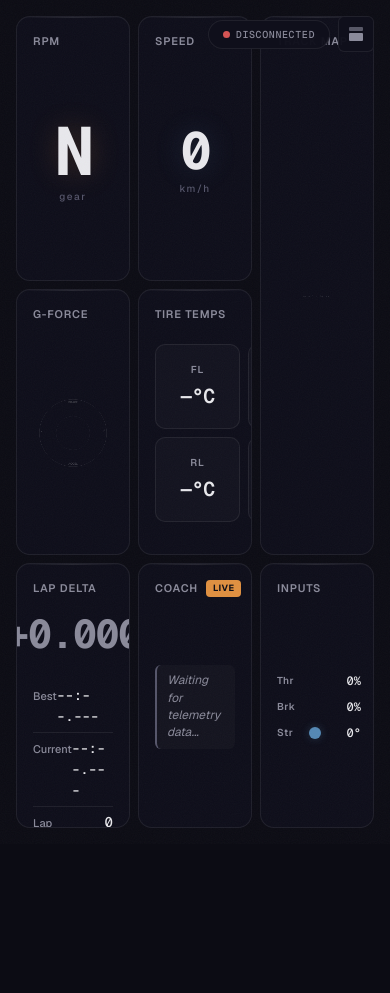
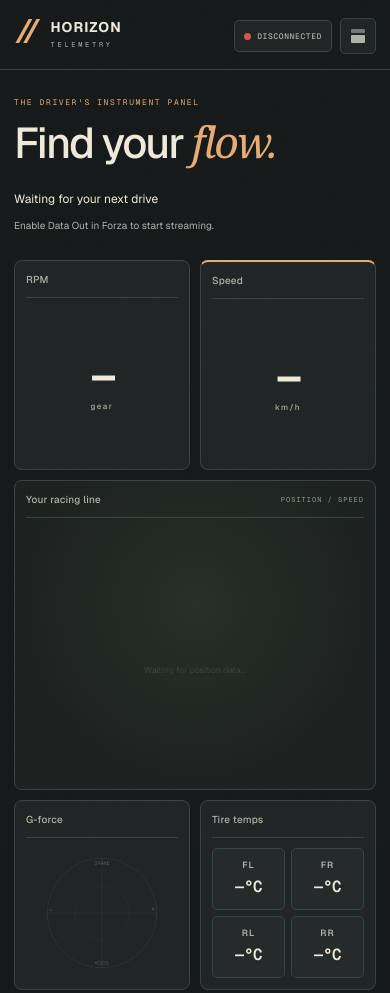
Before and after one commit to jasperan/forza-horizon-5-telemetry-listener, a plain HTML site: page dashboard/index.html in a window 390 px wide. Shown: the top 993 px of the page. Before the commit the page ends 844 px from the top, so only its background shows below. Drawn offline with nearby package versions, Linux system fonts and the light colour scheme.

Commit message:
feat(ui): redesign telemetry deck and connection feedback

```diff
--- a/dashboard/app.js
+++ b/dashboard/app.js
@@ -76,7 +76,8 @@
     // ── WebSocket with Auto-Reconnect ────────────────────────────────────
     class TelemetrySocket {
         constructor(path, onMessage) {
-            this.url = 'ws://' + window.location.host + path;
+            this.url = (window.location.protocol === 'https:' ? 'wss://' : 'ws://') + window.location.host + path;
+            this.isTelemetry = path === '/ws/telemetry';
             this.onMessage = onMessage;
             this.reconnectDelay = 2000;
             this.connect();
@@ -91,10 +92,10 @@
                     // ignore malformed messages
                 }
             };
-            this.ws.onopen = () => updateConnectionStatus(true);
-            this.ws.onerror = () => updateConnectionStatus(false);
+            this.ws.onopen = () => { if (this.isTelemetry) updateConnectionStatus(true); };
+            this.ws.onerror = () => { if (this.isTelemetry) updateConnectionStatus(false); };
             this.ws.onclose = () => {
-                updateConnectionStatus(false);
+                if (this.isTelemetry) updateConnectionStatus(false);
                 setTimeout(() => this.connect(), this.reconnectDelay);
             };
         }
@@ -589,6 +590,7 @@
     // ── Telemetry Data Handler ───────────────────────────────────────────
     function onTelemetryData(data) {
         latestData = data;
+        $('session-state').textContent = 'Telemetry streaming · Lap ' + (data.lap_number || 0);
 
         // Detect session change (clear track)
         var sessionId = data.session_id || data.race_id || null;
--- a/dashboard/index.html
+++ b/dashboard/index.html
@@ -11,9 +11,12 @@
     <link rel="preconnect" href="https://fonts.gstatic.com" crossorigin>
     <link href="https://fonts.googleapis.com/css2?family=Geist:wght@400;500;600;700;800&family=Geist+Mono:wght@400;500;600;700&display=swap" rel="stylesheet">
     <link rel="stylesheet" href="/dashboard/style.css">
+    <link rel="stylesheet" href="/dashboard/race-deck.css">
     <script src="/dashboard/app.js" defer></script>
 </head>
 <body data-mode="full">
+    <a class="deck-skip" href="#dashboard-full">Skip to telemetry</a>
+    <header class="deck-brand"><span class="deck-mark" aria-hidden="true">//</span><strong>HORIZON<span>TELEMETRY</span></strong><span class="deck-edition">FORZA HORIZON 4 / 5</span></header>
 
     <!-- Grain overlay for texture -->
     <div class="grain-overlay" aria-hidden="true"></div>
@@ -33,7 +36,8 @@
     </nav>
 
     <!-- ========== FULL MODE DASHBOARD ========== -->
-    <main id="dashboard-full">
+    <main id="dashboard-full" tabindex="-1">
+        <section class="deck-overview" aria-labelledby="deck-title"><div><p>THE DRIVER'S INSTRUMENT PANEL</p><h1 id="deck-title">Find your <em>flow.</em></h1></div><div class="deck-session"><span id="session-state">Waiting for your next drive</span><p>Enable Data Out in Forza to start streaming.</p></div></section>
         <div class="grid-container">
 
             <!-- RPM Panel -->
@@ -42,7 +46,7 @@
                 <div class="panel-body gauge-body">
                     <canvas id="rpm-gauge" width="300" height="300"></canvas>
                     <div class="gauge-overlay">
-                        <span id="gear-display" class="gear-number">N</span>
+                        <span id="gear-display" class="gear-number">—</span>
                         <span class="gauge-label">gear</span>
                     </div>
                 </div>
@@ -54,7 +58,7 @@
                 <div class="panel-body gauge-body">
                     <canvas id="speed-gauge" width="300" height="300"></canvas>
                     <div class="gauge-overlay">
-                        <span id="speed-display" class="speed-number">0</span>
+                        <span id="speed-display" class="speed-number">—</span>
                         <span class="gauge-label">km/h</span>
                     </div>
                 </div>
@@ -62,7 +66,7 @@
 
             <!-- Track Map Panel -->
             <section id="track-panel" class="panel" aria-label="Track map">
-                <header class="panel-header">Track map</header>
+                <header class="panel-header">Your racing line <span class="deck-panel-note">POSITION / SPEED</span></header>
                 <div class="panel-body">
                     <canvas id="track-map" width="400" height="400"></canvas>
                 </div>
@@ -129,11 +133,11 @@
             <section id="coach-panel" class="panel" aria-label="AI driving coach">
                 <header class="panel-header">
                     Coach
-                    <span class="coach-badge">Live</span>
+                    <span class="coach-badge">Insights</span>
                 </header>
                 <div class="panel-body">
                     <ul id="coach-feed" aria-live="polite">
-                        <li class="coach-empty">Waiting for telemetry data...</li>
+                        <li class="coach-empty">Your driving notes will appear here once telemetry arrives.</li>
                     </ul>
                 </div>
             </section>
--- /dev/null
+++ b/dashboard/race-deck.css
@@ -0,0 +1,447 @@
+:root {
+  --bg: #171a1a;
+  --bg-raised: #202525;
+  --border: #3b4441;
+  --border-hover: #617069;
+  --text: #eee9da;
+  --text-secondary: #afb3a7;
+  --text-tertiary: #818b80;
+  --accent: #e7ac74;
+  --radius-lg: 8px;
+}
+body[data-mode="full"] {
+  overflow: auto;
+}
+.grain-overlay {
+  opacity: 0.012;
+}
+.deck-skip {
+  position: fixed;
+  top: 10px;
+  left: 12px;
+  padding: 12px;
+  background: var(--accent);
+  color: var(--bg);
+  z-index: 300;
+  transform: translateY(-180%);
+  text-decoration: none;
+}
+.deck-skip:focus {
+  transform: none;
+}
+.deck-brand {
+  display: flex;
+  align-items: center;
+  gap: 13px;
+  min-height: 75px;
+  padding: 15px 35px;
+  border-bottom: 1px solid var(--border);
+}
+.deck-mark {
+  color: var(--accent);
+  font: bold 40px/1 monospace;
+  letter-spacing: -12px;
+  padding-right: 8px;
+}
+.deck-brand strong {
+  font-size: 17px;
+  letter-spacing: 1px;
+  line-height: 1.1;
+}
+.deck-brand strong > span {
+  display: block;
+  color: var(--text-secondary);
+  font: 8px var(--font-mono);
+  letter-spacing: 2.7px;
+  margin-top: 5px;
+}
+.deck-edition {
+  margin-left: 23px;
+  padding-left: 23px;
+  border-left: 1px solid var(--border);
+  font: 9px var(--font-mono);
+  color: var(--text-secondary);
+  letter-spacing: 1px;
+}
+#top-bar {
+  position: absolute;
+  top: 20px;
+  right: 35px;
+}
+#connection-status {
+  border-radius: 5px;
+  font-size: 9px;
+  padding: 10px 13px;
+}
+#mode-toggle {
+  min-height: 36px;
+  min-width: 40px;
+  border-radius: 5px;
+}
+#dashboard-full {
+  max-width: 1600px;
+  height: auto;
+  margin: auto;
+  padding: 0 35px 35px;
+}
+.deck-overview {
+  display: flex;
+  align-items: center;
+  justify-content: space-between;
+  padding: 35px 0 29px;
+  gap: 25px;
+}
+.deck-overview > div > p:first-child {
+  font: 9px var(--font-mono);
+  letter-spacing: 1.6px;
+  color: var(--accent);
+}
+.deck-overview h1 {
+  font-size: 48px;
+  font-weight: 500;
+  line-height: 1.05;
+  letter-spacing: -2px;
+  margin-top: 12px;
+}
+.deck-overview h1 em {
+  font-family: Georgia, serif;
+  font-weight: 400;
+  color: var(--accent);
+}
+.deck-session {
+  text-align: right;
+  border-left: 1px solid var(--border);
+  padding: 5px 0 5px 25px;
+}
+.deck-session > span {
+  font-size: 13px;
+}
+.deck-session > p {
+  font-size: 10px;
+  color: var(--text-secondary);
+  margin-top: 8px;
+}
+.grid-container {
+  grid-template-columns: 1fr 1fr 1.1fr 1.1fr;
+  grid-template-rows: 290px 230px 210px;
+  gap: 13px;
+  height: auto;
+}
+.panel {
+  padding: 18px;
+  box-shadow: none;
+}
+.panel:hover {
+  box-shadow: none;
+}
+.panel::before {
+  display: none;
+}
+.panel-header {
+  font-size: 11px;
+  font-weight: 500;
+  text-transform: none;
+  letter-spacing: 0.2px;
+  padding-bottom: 13px;
+  border-bottom: 1px solid var(--border);
+  margin-bottom: 15px;
+}
+.deck-panel-note {
+  margin-left: auto;
+  color: #8e9a8e;
+  font: 8px var(--font-mono);
+  letter-spacing: 1px;
+}
+#rpm-panel {
+  grid-column: 1;
+  grid-row: 1;
+}
+#speed-panel {
+  grid-column: 2;
+  grid-row: 1;
+  border-top: 2px solid var(--accent);
+}
+#track-panel {
+  grid-column: 3/5;
+  grid-row: 1/3;
+  background:
+    radial-gradient(ellipse at 50% 40%, #34413670, transparent 70%), #1c2220;
+}
+#gforce-panel {
+  grid-column: 1;
+  grid-row: 2;
+}
+#tires-panel {
+  grid-column: 2;
+  grid-row: 2;
+}
+#delta-panel {
+  grid-column: 1;
+  grid-row: 3;
+}
+#coach-panel {
+  grid-column: 2/4;
+  grid-row: 3;
+}
+#inputs-panel {
+  grid-column: 4;
+  grid-row: 3;
+}
+.gauge-body {
+  min-height: 0;
+}
+.gauge-body canvas {
+  max-height: 100%;
+  width: auto;
+  object-fit: contain;
+}
+#rpm-gauge,
+#speed-gauge {
+  width: 220px;
+  height: 220px;
+  max-width: 100%;
+  max-height: 100%;
+}
+#gforce-circle {
+  width: 165px;
+  height: 165px;
+  max-height: 100%;
+}
+.gear-number,
+.speed-number {
+  font-size: 60px;
+  text-shadow: none;
+}
+.gauge-label {
+  color: #a8b19d;
+  font-size: 10px;
+}
+.tires-grid {
+  width: 100%;
+  gap: 10px;
+}
+.tire-cell {
+  min-height: 65px;
+  border-radius: 5px;
+}
+.tire-temp {
+  font-size: 23px;
+}
+.tire-label {
+  font-size: 9px;
+}
+.delta-time {
+  font-size: 39px;
+}
+.delta-info {
+  font-size: 11px;
+}
+.coach-empty {
+  line-height: 1.9;
+  padding: 20px;
+  font-size: 12px;
+}
+.input-label {
+  font-size: 10px;
+}
+.input-val {
+  font-size: 11px;
+}
+#track-map {
+  width: 100%;
+  max-height: 440px;
+  object-fit: contain;
+}
+.coach-badge {
+  border-radius: 3px;
+  font-size: 8px;
+}
+body[data-mode="compact"] .deck-brand,
+body[data-mode="compact"] .deck-overview {
+  display: none;
+}
+body[data-mode="compact"] #top-bar {
+  position: fixed;
+}
+body[data-mode="compact"] .compact-strip {
+  border-color: #6f725e;
+  background: #171d1cf2;
+}
+@media (max-width: 1100px) {
+  .deck-brand {
+    padding-inline: 22px;
+  }
+  #top-bar {
+    right: 22px;
+  }
+  #dashboard-full {
+    padding-inline: 22px;
+  }
+  .grid-container {
+    grid-template-columns: 1fr 1fr;
+    grid-template-rows: 290px 360px 230px 220px;
+  }
+  #track-panel {
+    grid-column: 1/3;
+    grid-row: 2;
+  }
+  #gforce-panel {
+    grid-column: 1;
+    grid-row: 3;
+  }
+  #tires-panel {
+    grid-column: 2;
+    grid-row: 3;
+  }
+  #delta-panel {
+    grid-column: 1;
+    grid-row: 4;
+  }
+  #inputs-panel {
+    grid-column: 2;
+    grid-row: 4;
+  }
+  #coach-panel {
+    grid-column: 1/3;
+    grid-row: 5;
+    min-height: 190px;
+  }
+  #track-map {
+    max-height: 290px;
+  }
+  .deck-edition {
+    display: none;
+  }
+}
+@media (max-width: 600px) {
+  .deck-brand {
+    min-height: 70px;
+    padding: 14px;
+  }
+  .deck-brand strong {
+    font-size: 14px;
+  }
+  .deck-brand strong > span {
+    font-size: 7px;
+  }
+  .deck-mark {
+    font-size: 33px;
+  }
+  #top-bar {
+    right: 14px;
+    top: 18px;
+  }
+  #connection-status {
+    padding: 9px;
+    font-size: 8px;
+  }
+  #mode-toggle {
+    min-width: 34px;
+  }
+  #dashboard-full {
+    padding: 0 14px 22px;
+  }
+  .deck-overview {
+    display: block;
+    padding: 27px 0;
+  }
+  .deck-overview h1 {
+    font-size: 43px;
+  }
+  .deck-session {
+    text-align: left;
+    border-left: 0;
+    padding: 0;
+    margin-top: 20px;
+  }
+  .deck-session > span {
+    font-size: 12px;
+  }
+  .deck-overview > div > p:first-child {
+    font-size: 8px;
+  }
+  .grid-container {
+    gap: 10px;
+    grid-template-rows: 210px 310px 190px 200px;
+  }
+  .panel {
+    padding: 11px;
+  }
+  .panel-header {
+    font-size: 10px;
+    margin-bottom: 10px;
+    padding-bottom: 10px;
+  }
+  .deck-panel-note {
+    font-size: 7px;
+  }
+  .gear-number,
+  .speed-number {
+    font-size: 41px;
+  }
+  #rpm-gauge,
+  #speed-gauge {
+    width: 160px;
+    height: 160px;
+  }
+  #gforce-circle {
+    width: 130px;
+    height: 130px;
+  }
+  .gauge-label {
+    font-size: 8px;
+  }
+  .tire-temp {
+    font-size: 16px;
+  }
+  .tire-cell {
+    min-height: 54px;
+  }
+  .tires-grid {
+    gap: 6px;
+  }
+  .delta-time {
+    font-size: 27px;
+  }
+  .input-group {
+    gap: 5px;
+  }
+  .input-label {
+    width: 23px;
+    font-size: 8px;
+  }
+  .input-val {
+    font-size: 9px;
+  }
+  .delta-row {
+    font-size: 9px;
+  }
+  body[data-mode="compact"] .compact-strip {
+    flex-wrap: wrap;
+    max-width: 100%;
+  }
+  .compact-cell {
+    min-width: 0;
+  }
+}
+.tire-cell {
+  padding: 8px;
+  min-width: 0;
+}
+.tires-grid {
+  max-width: 220px;
+  height: 100%;
+  max-height: 155px;
+}
+.tire-label {
+  margin-bottom: 3px;
+}
+@media (prefers-reduced-motion: reduce) {
+  *,
+  *::before,
+  *::after {
+    animation: none !important;
+    transition: none !important;
+    scroll-behavior: auto !important;
+  }
+}
```
Also changed, not shown: docs/visuals/compact.jpg (added), docs/visuals/desktop.jpg (added), docs/visuals/mobile.jpg (added), docs/visuals/telemetry.jpg (added), 2 other files.
